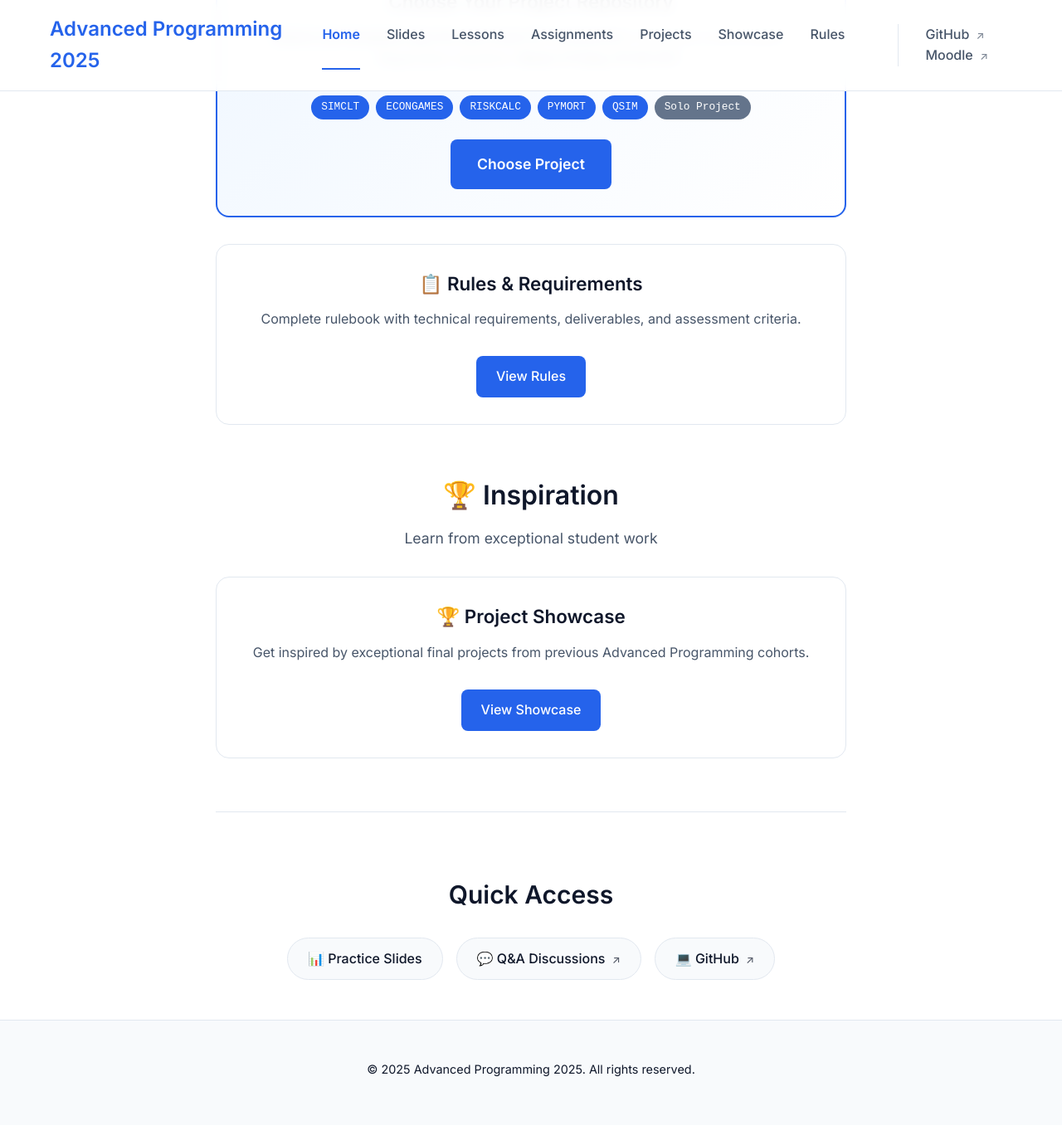
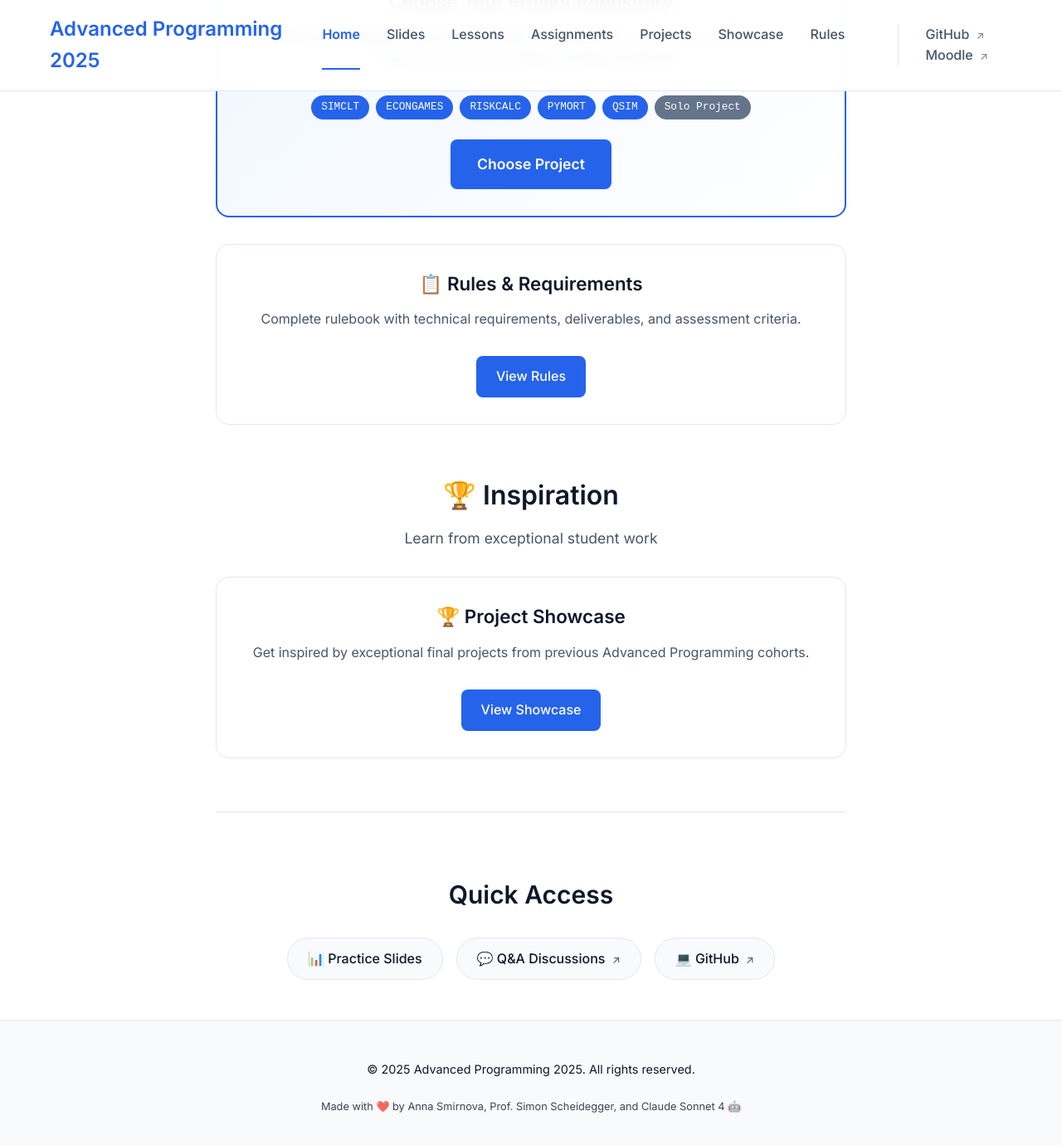
Before and after one commit to ap-unil-2025/course-materials, a Jekyll site: the page built from docs/index.html, in a window 1280 px wide and 1400 px high, scrolled down 1413 px. Shown: the top 1380 px of the window at 83% size. Built offline with Jekyll 4.4.1, drawn with Linux system fonts in a browser that asks for light colours; before the commit the page ends 2769 px from its top, so only the background shows below that.

Commit message:
Add credits footer with team attribution
- Add credits line in footer: Anna Smirnova, Prof. Simon Scheidegger, and Claude Sonnet 4
- Style the credits with subtle styling
- Appears on all pages via default layout

🤖 Generated with [Claude Code](https://claude.ai/code)

Co-Authored-By: Claude <noreply@anthropic.com>

```diff
--- a/docs/_layouts/default.html
+++ b/docs/_layouts/default.html
@@ -26,6 +26,7 @@
     <footer class="site-footer">
         <div class="wrapper">
             <p>&copy; {{ 'now' | date: "%Y" }} {{ site.title | escape }}. All rights reserved.</p>
+            <p class="credits">Made with ❤️ by Anna Smirnova, Prof. Simon Scheidegger, and Claude Sonnet 4 🤖</p>
         </div>
     </footer>
 </body>
--- a/docs/assets/css/style.scss
+++ b/docs/assets/css/style.scss
@@ -272,6 +272,12 @@ tr:hover {
   font-size: 0.9rem;
 }
 
+.site-footer .credits {
+  margin-top: 0.5rem;
+  font-size: 0.8rem;
+  opacity: 0.8;
+}
+
 .card {
   background-color: var(--background-color);
   border: 1px solid var(--border-color);
```
